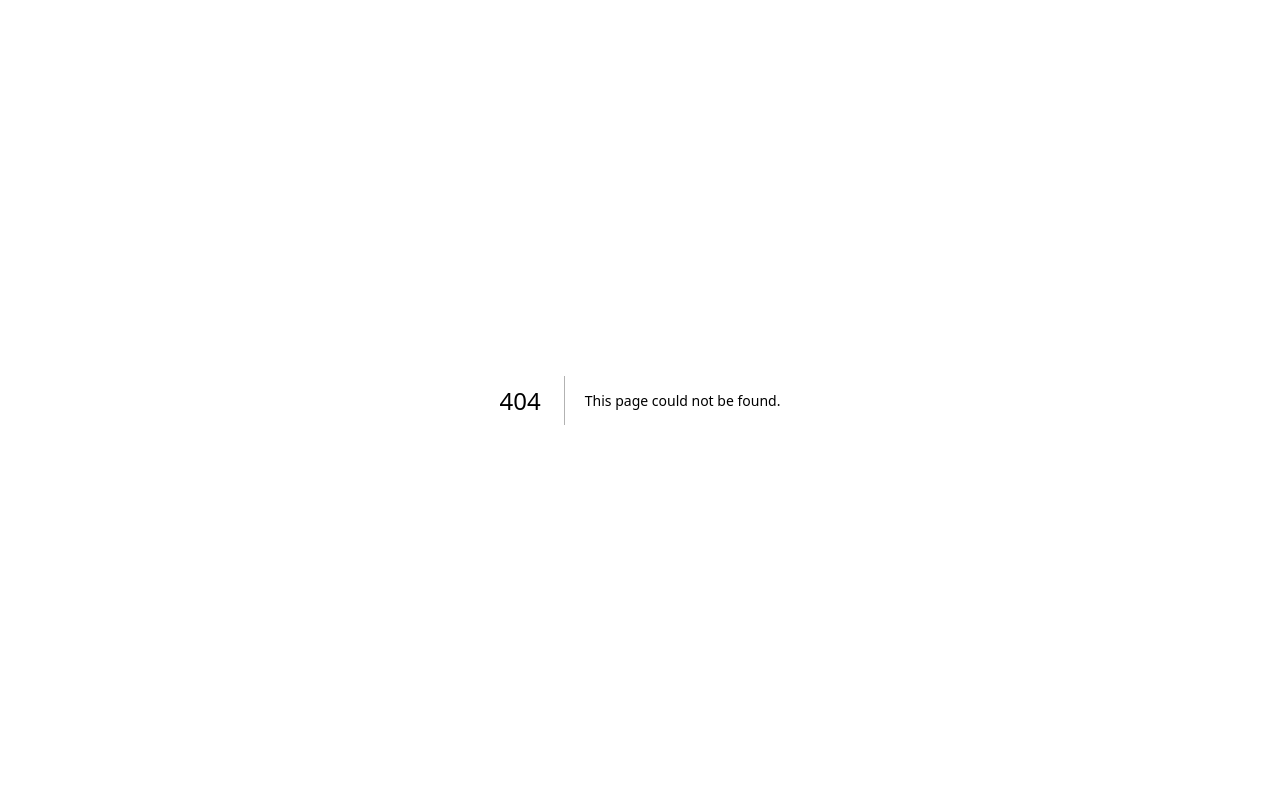
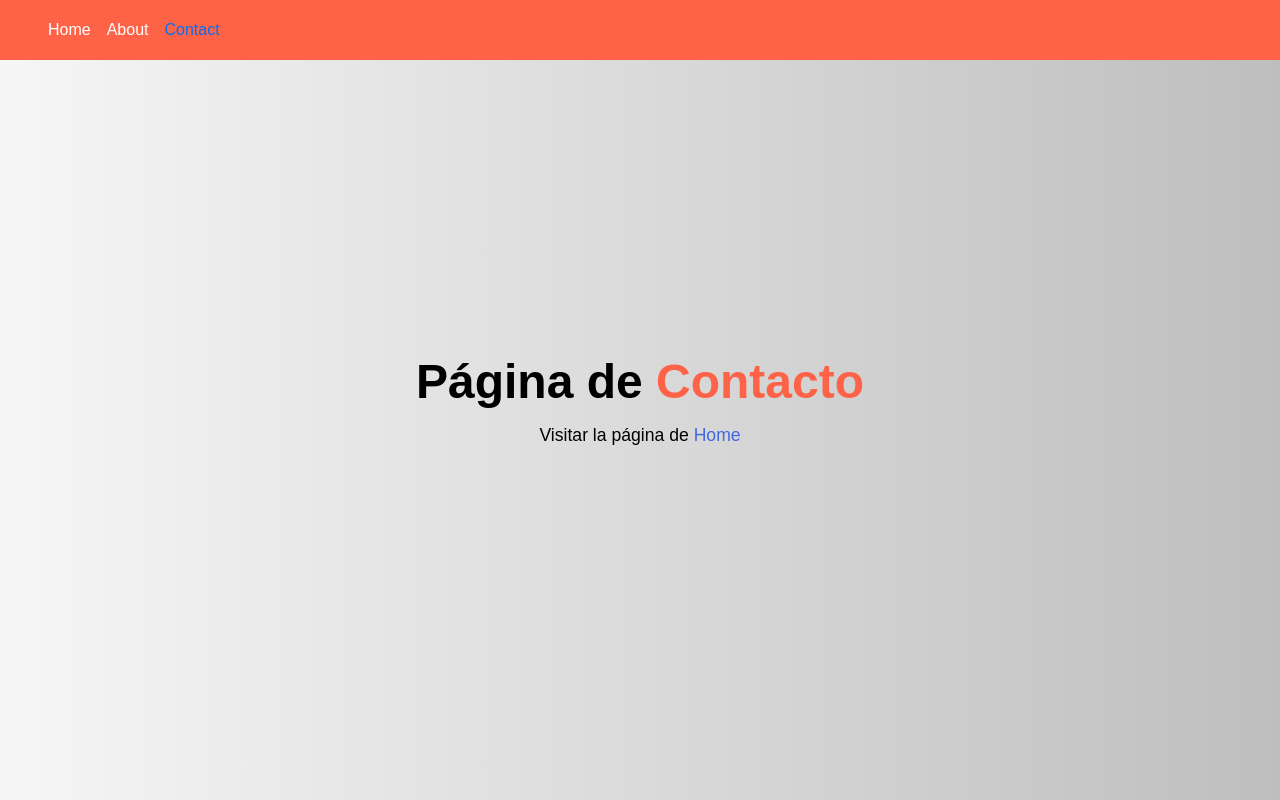
Before and after one commit to alexglzrys/nextjs-demo-inicial, a Next.js app: page /contact in a window 1280 px wide. Before the commit this address had no page. Built offline with nearby package versions, Linux system fonts and the light colour scheme.

Commit message:
layout principal

```diff
--- /dev/null
+++ b/components/layouts/MainLayout.jsx
@@ -0,0 +1,16 @@
+import { Navbar } from "../Navbar";
+import styles from './MainLayout.module.css'
+
+// Layout ptincipal de la aplicación
+// Se colocan todos los elementos que se repiten en todas las páginas que extienden de este Layout
+
+export const MainLayout = ({ children }) => {
+  return (
+    <>
+      {/* Invocar un componente personalizado de React */}
+      <Navbar />
+      {/* Contenido principal de la página */}
+      <main className={styles.Main}>{children}</main>
+    </>
+  );
+};
--- /dev/null
+++ b/components/layouts/MainLayout.module.css
@@ -0,0 +1,10 @@
+.Main {
+    display: flex;
+    flex-direction: column;
+    justify-content: center;
+    align-items: center;
+    padding: 6rem;
+    min-height: 100vh;
+    background: rgb(246,246,246);
+    background: linear-gradient(90deg, rgba(246,246,246,1) 0%, rgba(190,190,190,1) 100%);
+}
--- a/pages/about.jsx
+++ b/pages/about.jsx
@@ -1,3 +1,4 @@
+import { MainLayout } from "@/components/layouts/MainLayout";
 import { Navbar } from "@/components/Navbar";
 import Head from "next/head";
 import Link from "next/link";
@@ -5,7 +6,7 @@ import styles from "../styles/About.module.css";
 
 export default function AboutPage() {
   return (
-    <>
+    <MainLayout>
       {/* Componente para colocar metainformación en la cabecera de la página HTML */}
       <Head>
         <title>Acerca de</title>
@@ -31,6 +32,6 @@ export default function AboutPage() {
           </Link>
         </p>
       </main>
-    </>
+    </MainLayout>
   );
 }
--- /dev/null
+++ b/pages/contact/index.jsx
@@ -0,0 +1,28 @@
+import Link from "next/link";
+import Head from "next/head";
+import styles from "@/styles/About.module.css";
+import { MainLayout } from "@/components/layouts/MainLayout";
+
+export default function ContactPage() {
+  return (
+    <MainLayout>
+      {/* Componente para colocar metainformación en la cabecera de la página HTML */}
+      <Head>
+        <title>Contáctanos</title>
+        <meta name="description" content="Muestra información de contacto" />
+        <meta name="viewport" content="width=device-width, initial-scale=1.0" />
+        {/* Contenido publico y estático (sin procesar) se coloca dentro de la carpeta public - su acceso es a través de / */}
+        <link rel="icon" href="/favicon.ico" />
+      </Head>
+      <h2 className={styles.title}>
+        Página de <span className={styles.page}>Contacto</span>
+      </h2>
+      <p className={styles.description}>
+        Visitar la página de{" "}
+        <Link href="/" className={styles.link}>
+          Home
+        </Link>
+      </p>
+    </MainLayout>
+  );
+}
--- a/pages/index.jsx
+++ b/pages/index.jsx
@@ -1,3 +1,4 @@
+import { MainLayout } from '@/components/layouts/MainLayout'
 import { Navbar } from '@/components/Navbar'
 import Head from 'next/head'
 import Link from 'next/link'
@@ -12,7 +13,7 @@ import styles from '../styles/Home.module.css'
 
 export default function HomePage() {
   return (
-    <>
+    <MainLayout>
       <Head>
         <title>Bienvenidos a NextJS</title>
         <meta name="description" content="Generated by create next app" />
@@ -30,6 +31,6 @@ export default function HomePage() {
          */}
          <p className={styles.description}>Visitar la página de <Link href="/about" className={styles.link}>About</Link></p>
       </main>
-    </>
+    </MainLayout>
   )
 }
--- a/styles/About.module.css
+++ b/styles/About.module.css
@@ -1,15 +1,5 @@
 /* Modulo de CSS para los estilos del componente de página AboutPage */
 
-.main {
-    display: flex;
-    flex-direction: column;
-    justify-content: center;
-    align-items: center;
-    padding: 6rem;
-    min-height: 100vh;
-    background: rgb(246,246,246);
-    background: linear-gradient(90deg, rgba(246,246,246,1) 0%, rgba(190,190,190,1) 100%);
-}
 .title {
     margin-bottom: 1rem;
     font-size: 3rem;
```
Also changed, not shown: styles/Home.module.css (+0 -8 lines).
